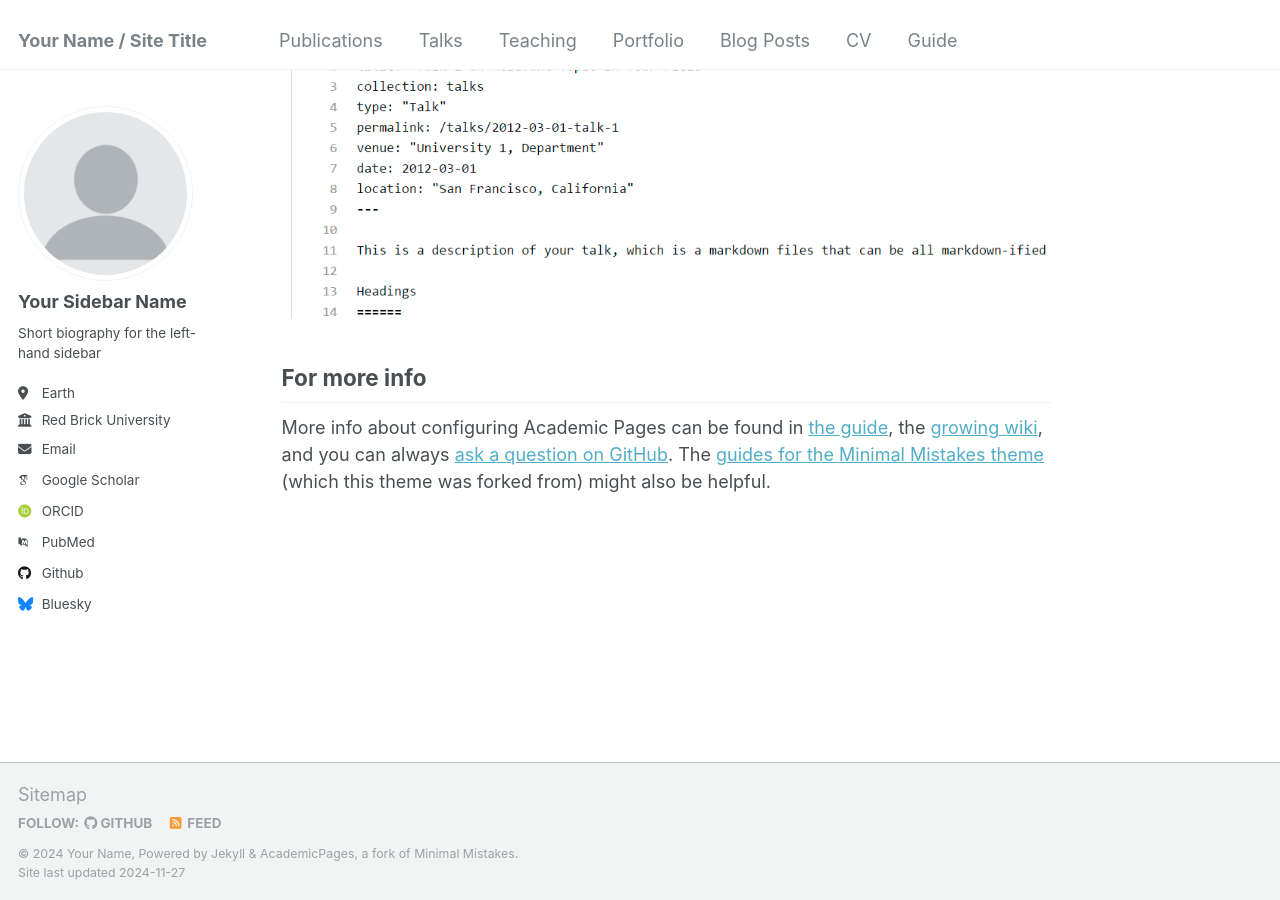
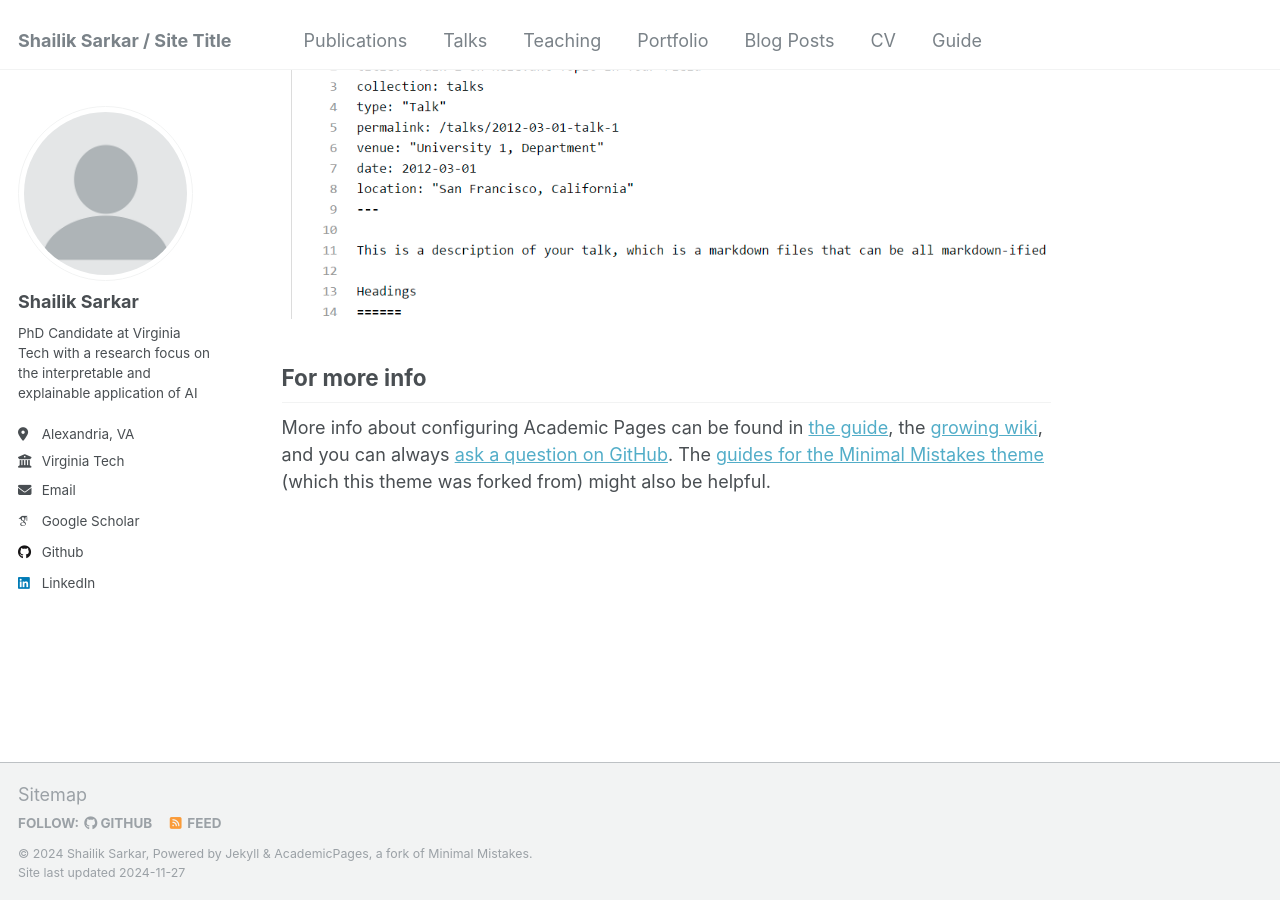
Before and after one commit to shailik/shailik.github.io, a Jekyll site: the page built from _pages/about.md, in a window 1280 px wide and 900 px high, scrolled down 2643 px. Built offline with Jekyll 4.4.1, drawn with Linux system fonts in a browser that asks for light colours; some web fonts are replaced.

Commit message:
Update _config.yml

```diff
--- a/_config.yml
+++ b/_config.yml
@@ -8,13 +8,13 @@
 
 # Basic Site Settings
 locale                   : "en-US"
-title                    : "Your Name / Site Title"
+title                    : "Shailik Sarkar / Site Title"
 title_separator          : "-"
-name                     : &name "Your Name"
+name                     : &name "Shailik Sarkar"
 description              : &description "personal description"
-url                      : https://academicpages.github.io # the base hostname & protocol for your site e.g. "https://[your GitHub username].github.io"
+url                      : https://shailik.github.io # the base hostname & protocol for your site e.g. "https://[your GitHub username].github.io"
 baseurl                  : "" # the subpath of your site, e.g. "/blog"
-repository               : "academicpages/academicpages.github.io"
+repository               : "shailik/shailik.github.io"
 
 # Site Author - The following control what appear as part of the author content on the side bar.
 #               If a field is blank the icon and link will not appear, otherwise it will be shown.
@@ -22,21 +22,21 @@ repository               : "academicpages/academicpages.github.io"
 author:
   # Biographic information
   avatar           : "profile.png"
-  name             : "Your Sidebar Name"
+  name             : "Shailik Sarkar"
   pronouns         : # example: "she/her"
-  bio              : "Short biography for the left-hand sidebar"
-  location         : "Earth"
-  employer         : "Red Brick University"
+  bio              : "PhD Candidate at Virginia Tech with a research focus on the interpretable and explainable application of AI"
+  location         : "Alexandria, VA"
+  employer         : "Virginia Tech"
   uri              : # URL
-  email            : "none@example.org"
+  email            : "shailik@vt.edu"
 
   # Academic websites
   arxiv            : # URL - Update with the correct link to your profile
-  googlescholar    : "https://scholar.google.com/citations?user=PS_CX0AAAAAJ"
+  googlescholar    : "https://scholar.google.com/citations?user=8NmwA3sAAAAJ&hl=en"
   impactstory      : # URL
-  orcid            : "http://orcid.org/yourorcidurl"
+  orcid            : #URL
   semantic         : # URL
-  pubmed           : "https://www.ncbi.nlm.nih.gov/pubmed/?term=john+snow"
+  pubmed           : #URL
   researchgate     : # URL
   scopus           : # URL
 
@@ -44,12 +44,12 @@ author:
   bitbucket        : # Username - Update with your username on the site
   codepen          : # Username
   dribbble         : # Username
-  github           : "academicpages"
+  github           : "shailik"
   kaggle           : # Username
   stackoverflow    : # User number or user number and name (i.e., use "1" or "1/jeff-atwood")
 
   # Social media
-  bluesky          : "bsky.app" # Replace this with you Bluesky username
+  bluesky          : # Username # Replace this with you Bluesky username
   facebook         : # Username
   flickr           : # Username
   foursquare       : # Username
@@ -58,7 +58,7 @@ author:
   keybase          : # Username
   instagram        : # Username
   lastfm           : # Username
-  linkedin         : # Username
+  linkedin         : shailik95
   mastodon         : # URL
   medium           : # URL
   pinterest        : # Username
```
